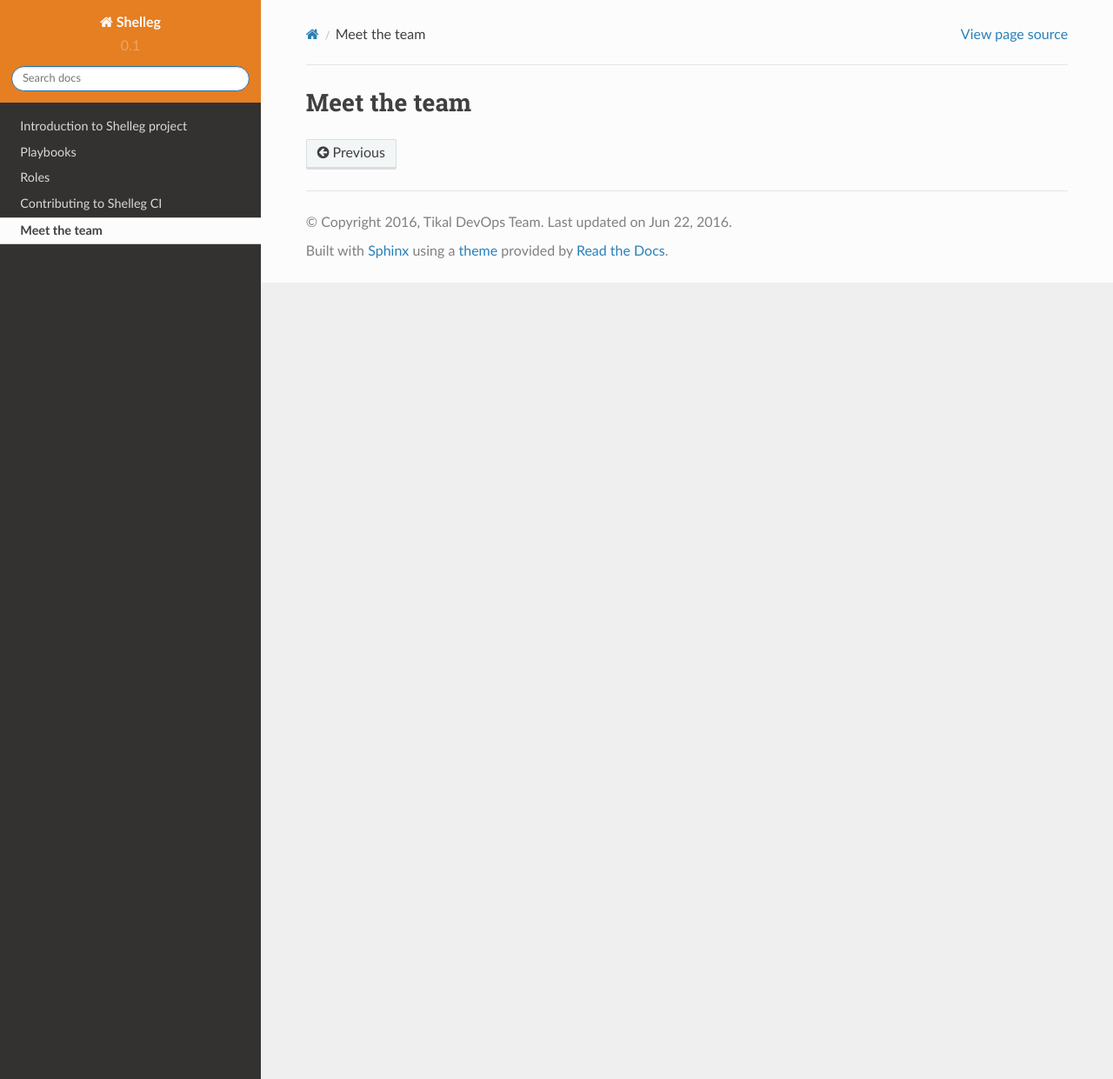
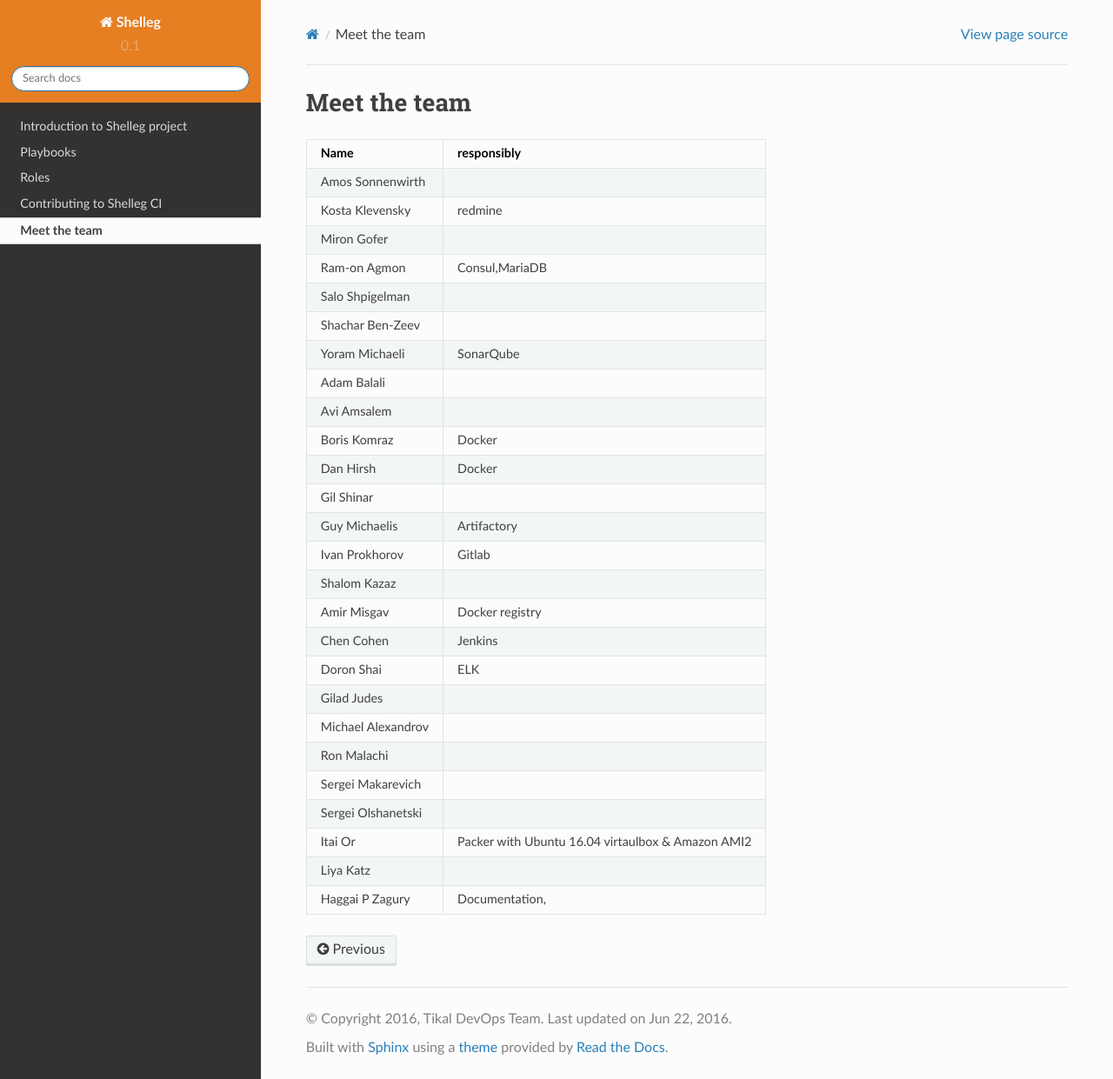
Before and after one commit to shelleg/shellegDoc, a Sphinx documentation site: the page built from source/TheTeam.rst, in a window 1280 px wide and 1241 px high. Shown: the whole window at 87% size. Built offline with Sphinx 7.4.7 and the Read the Docs theme 2.0.0, drawn with Linux system fonts in a browser that asks for light colours; pages that are not in the unit, such as notebooks, are missing from menus.

Commit message:
Fix rst indentation

```diff
--- a/source/TheTeam.rst
+++ b/source/TheTeam.rst
@@ -1,57 +1,57 @@
 Meet the team
 =============
-+-------------------+-+
-|Name               | responsibly |
-+===================+=+
-|Amos Sonnenwirth   | |
-+-------------------+-+
-|Kosta Klevensky    | redmine |
-+-------------------+-+
-|Miron Gofer        | |
-+-------------------+-+
-|Ram-on Agmon       | Consul,MariaDB |
-+-------------------+-+
-|Salo Shpigelman    | |
-+-------------------+-+
-|Shachar Ben-Zeev   | |
-+-------------------+-+
-|Yoram Michaeli     | SonarQube |
-+-------------------+-+
-|Adam Balali        | |
-+-------------------+-+
-|Avi Amsalem        | |
-+-------------------+-+
-|Boris Komraz       | Docker |
-+-------------------+-+
-|Dan Hirsh          | Docker |
-+-------------------+-+
-|Gil Shinar         | |
-+-------------------+-+
-|Guy Michaelis      | Artifactory |
-+-------------------+-+
-|Ivan Prokhorov     | Gitlab |
-+-------------------+-+
-|Shalom Kazaz       | |
-+-------------------+-+
-|Amir Misgav        | Docker registry |
-+-------------------+-+
-|Chen Cohen         | Jenkins |
-+-------------------+-+
-|Doron Shai         | ELK |
-+-------------------+-+
-|Gilad Judes        | |
-+-------------------+-+
-|Michael Alexandrov | |
-+-------------------+-+
-|Ron Malachi        | |
-+-------------------+-+
-|Sergei Makarevich  | |
-+-------------------+-+
-|Sergei Olshanetski | |
-+-------------------+-+
++-------------------+---------------------------------------------------+
+|Name               | responsibly                                       |
++===================+===================================================+
+|Amos Sonnenwirth   |                                                   |
++-------------------+---------------------------------------------------+
+|Kosta Klevensky    | redmine                                           |
++-------------------+---------------------------------------------------+
+|Miron Gofer        |                                                   |
++-------------------+---------------------------------------------------+
+|Ram-on Agmon       | Consul,MariaDB                                    |
++-------------------+---------------------------------------------------+
+|Salo Shpigelman    |                                                   |
++-------------------+---------------------------------------------------+
+|Shachar Ben-Zeev   |                                                   |
++-------------------+---------------------------------------------------+
+|Yoram Michaeli     | SonarQube                                         |
++-------------------+---------------------------------------------------+
+|Adam Balali        |                                                   |
++-------------------+---------------------------------------------------+
+|Avi Amsalem        |                                                   |
++-------------------+---------------------------------------------------+
+|Boris Komraz       | Docker                                            |
++-------------------+---------------------------------------------------+
+|Dan Hirsh          | Docker                                            |
++-------------------+---------------------------------------------------+
+|Gil Shinar         |                                                   |
++-------------------+---------------------------------------------------+
+|Guy Michaelis      | Artifactory                                       |
++-------------------+---------------------------------------------------+
+|Ivan Prokhorov     | Gitlab                                            |
++-------------------+---------------------------------------------------+
+|Shalom Kazaz       |                                                   |
++-------------------+---------------------------------------------------+
+|Amir Misgav        | Docker registry                                   |
++-------------------+---------------------------------------------------+
+|Chen Cohen         | Jenkins                                           |
++-------------------+---------------------------------------------------+
+|Doron Shai         | ELK                                               |
++-------------------+---------------------------------------------------+
+|Gilad Judes        |                                                   |
++-------------------+---------------------------------------------------+
+|Michael Alexandrov |                                                   |
++-------------------+---------------------------------------------------+
+|Ron Malachi        |                                                   |
++-------------------+---------------------------------------------------+
+|Sergei Makarevich  |                                                   |
++-------------------+---------------------------------------------------+
+|Sergei Olshanetski |                                                   |
++-------------------+---------------------------------------------------+
 |Itai Or            | Packer with Ubuntu 16.04 virtaulbox & Amazon AMI2 |
-+-------------------+-+
-|Liya Katz          | |
-+-------------------+-+
-|Haggai P Zagury    | Documentation, |
-+-------------------+-+
++-------------------+---------------------------------------------------+
+|Liya Katz          |                                                   |
++-------------------+---------------------------------------------------+
+|Haggai P Zagury    | Documentation,                                    |
++-------------------+---------------------------------------------------+
```
